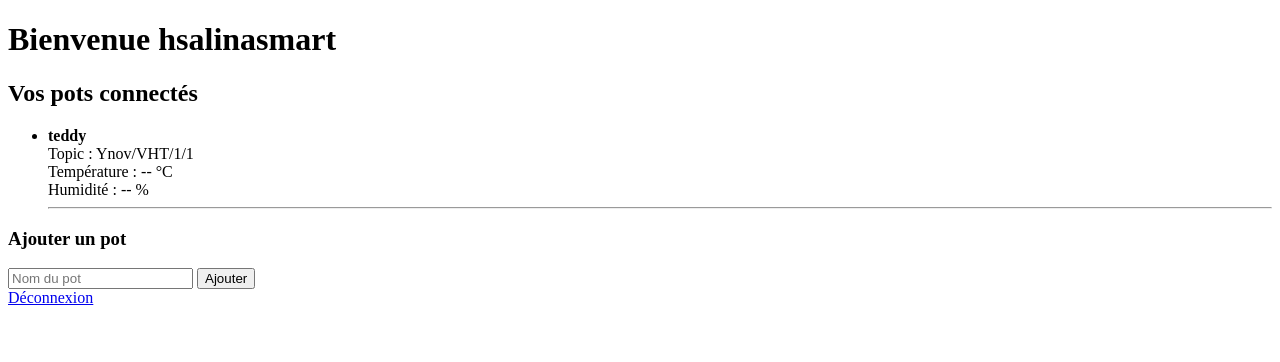
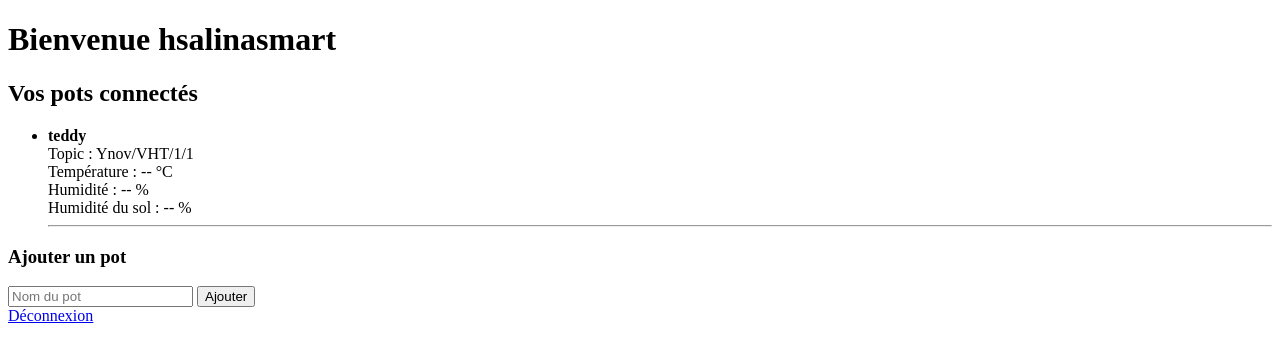
Before and after one commit to TeddySbot/IOT-WEB, a Flask app: page / in a window 1280 px wide. Shown: the top 362 px of the page. Run offline with Flask 3, Linux system fonts and the light colour scheme; a user stored in the database is signed in; data comes from the database, SQL or seed files in the repository; some libraries are stand-ins or nearby versions.

Commit message:
ajout de la 3eme donnée

```diff
--- a/static/main.js
+++ b/static/main.js
@@ -28,7 +28,7 @@ client.on('message', (topic, message) => {
     try {
         const data = JSON.parse(msg);
 
-        // Ynov/VHT/userId/potId  → ["Ynov","VHT","1","1"]
+        // Ynov/VHT/userId/mqtt_Id  → ["Ynov","VHT","1","1"]
         const parts = topic.split('/');
         const userIdFromTopic = parts[2];
         const potId = parts[3];
@@ -37,6 +37,7 @@ client.on('message', (topic, message) => {
 
         const tempEl = document.getElementById(`temp_${potId}`);
         const humEl  = document.getElementById(`hum_${potId}`);
+        const solE1 = document.getElementById(`sol_${potId}`);
 
         if (!tempEl || !humEl) {
             console.warn('⚠️ Pas d’éléments HTML pour ce pot', potId);
@@ -45,6 +46,10 @@ client.on('message', (topic, message) => {
 
         tempEl.innerText = data.Celsius ?? '--';
         humEl.innerText  = data.Humidité ?? '--';
+
+        if (solE1) {
+            solE1.innerText = data.Sol ?? '--';
+        }
     } catch (e) {
         console.error('💥 Erreur parsing JSON :', e, 'Message brut:', msg);
     }
--- a/templates/dashboard.html
+++ b/templates/dashboard.html
@@ -12,7 +12,8 @@
             Topic : {{ pot.topic }}<br>
 
             Température : <span id="temp_{{ pot.mqtt_id }}">--</span> °C<br>
-            Humidité : <span id="hum_{{ pot.mqtt_id }}">--</span> %
+            Humidité : <span id="hum_{{ pot.mqtt_id }}">--</span> %<br>
+            Humidité du sol : <span id="sol_{{pot.mqtt_id}}">--</span> %
         </li>
         <hr>
         {% endfor %}
```
